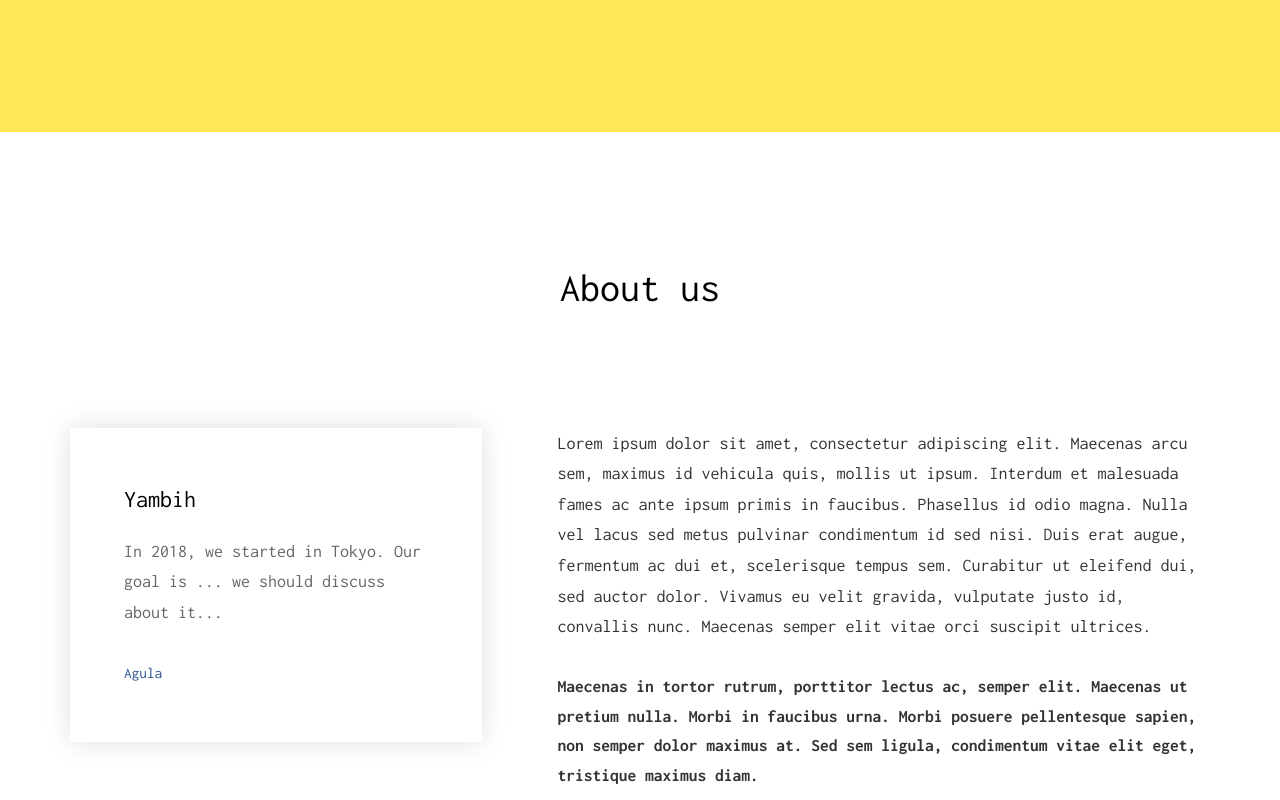
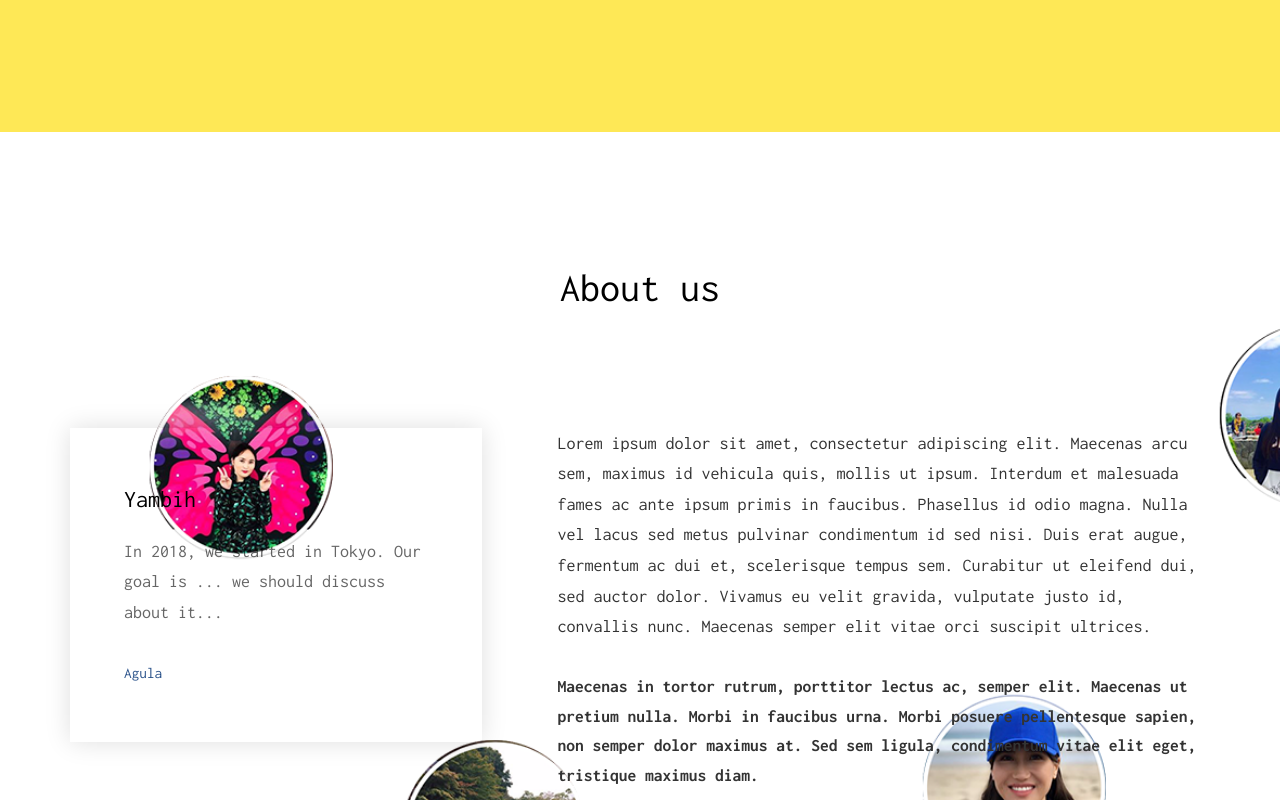
Before and after one commit to yambih/yambih.github.io, a plain HTML site: page index.html in a window 1280 px wide. Shown: the part 1020-1820 px from the top of the page. Drawn offline with Linux system fonts and the light colour scheme; files whose address does not match are found by name.

Commit message:
About us edited

```diff
--- a/css/style.css
+++ b/css/style.css
@@ -474,6 +474,9 @@ h1, h2, h3, h4, h5, h6, figure {
 
 #fh5co-wireframe {
   border: none !important;
+  background-image: url('../images/yambih_bg.png');
+  background-repeat: no-repeat;
+  background-size: cover;
 }
 #fh5co-wireframe blockquote {
   border: none;
```
Also changed, not shown: index.html (+2 -2 lines), images/yambih_bg.png (added).
